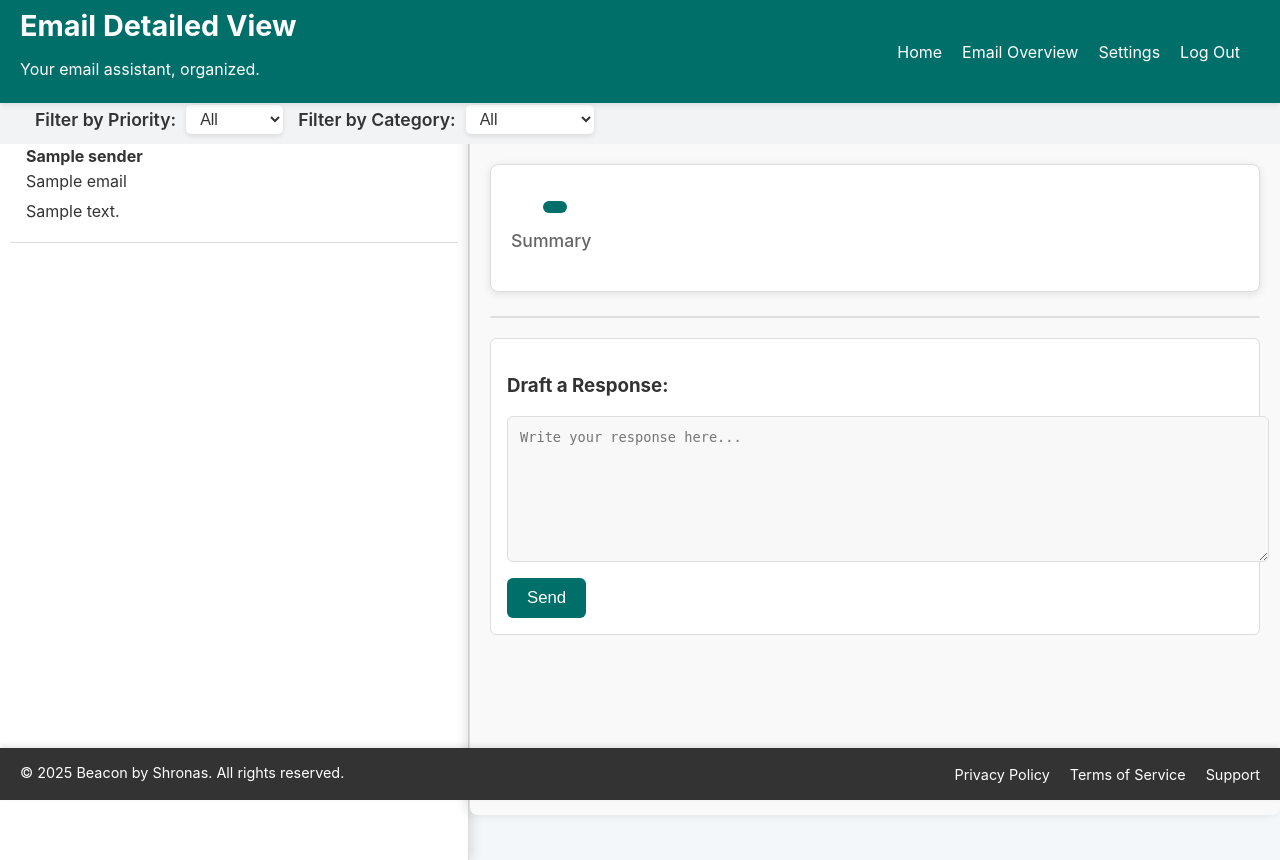
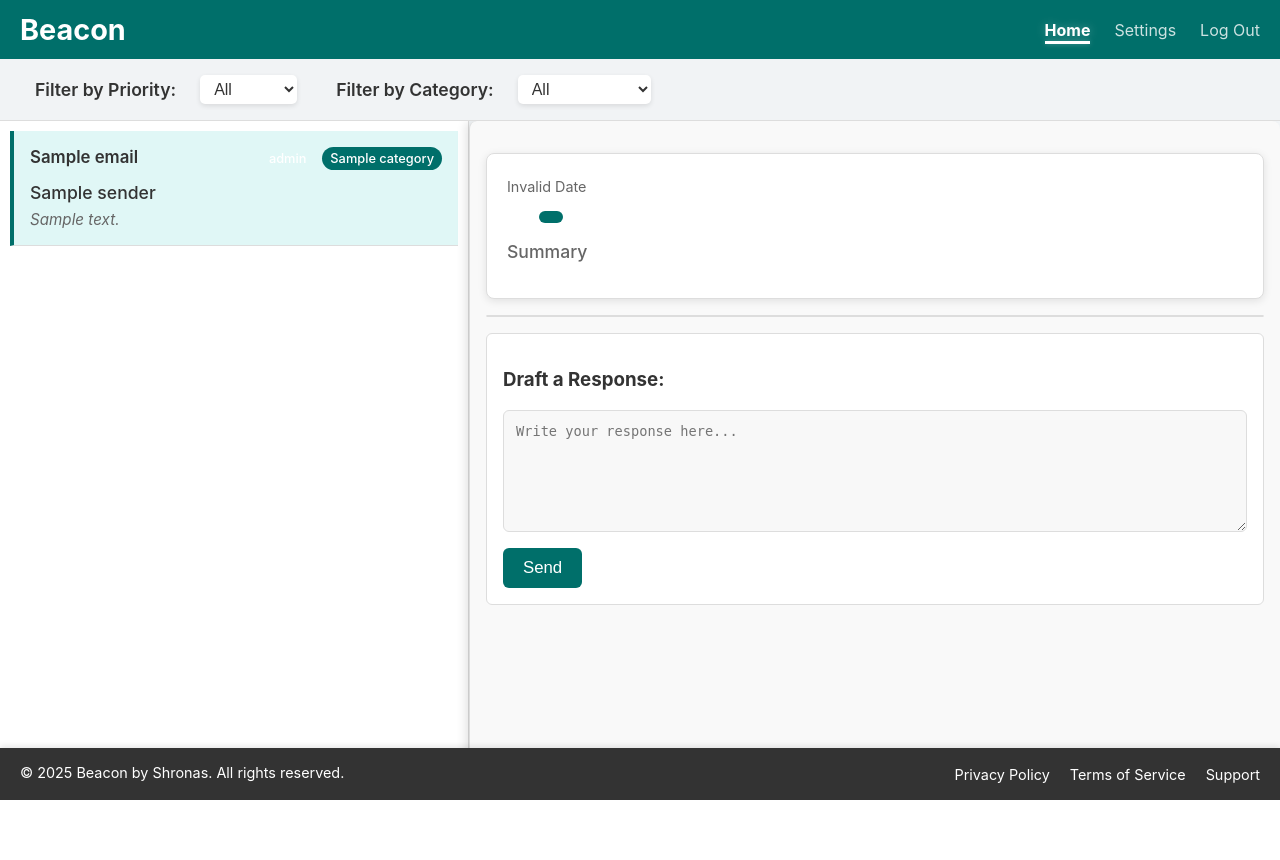
Before and after one commit to asergian/beacon, a Python web app: template app/templates/email_summary.html in a window 1280 px wide. After the commit the page ends 800 px from the top, so only its background shows below. Run offline with Jinja, Linux system fonts and the light colour scheme; the template is opened without the code that fills it: most values are stand-ins (such as "Sample title", 1, 10 or a date in 2020).

Commit message:
Major redesign on emails page. Fixes spacing/resize issues, fixed email body and injection bugs, style updates to all page components, better Flask session token management and error handling

```diff
--- a/app/__init__.py
+++ b/app/__init__.py
@@ -21,6 +21,7 @@ import logging
 from openai import AsyncOpenAI
 from typing import Optional
 import os
+from datetime import timedelta
 
 from .config import Config
 from .email.core.email_processor import EmailProcessor
@@ -97,6 +98,8 @@ def create_app(config_class: Optional[object] = Config) -> Flask:
     # Set up session configuration
     app.secret_key = os.environ.get('FLASK_SECRET_KEY', os.urandom(24))
     app.config['SESSION_TYPE'] = 'filesystem'
+    app.config['PERMANENT_SESSION_LIFETIME'] = timedelta(days=7)
+    app.config['SESSION_PERMANENT'] = True
     logger.info("Session configuration initialized")
 
     # Log the actual configuration values being used
--- a/app/auth/decorators.py
+++ b/app/auth/decorators.py
@@ -12,6 +12,6 @@ def login_required(f):
     @wraps(f)
     def decorated_function(*args, **kwargs):
         if 'user' not in session:
-            return redirect(url_for('auth.login'))
+            return redirect(url_for('auth.show_login'))
         return f(*args, **kwargs)
     return decorated_function
--- a/app/static/css/styles.css
+++ b/app/static/css/styles.css
@@ -1,23 +1,28 @@
-/* General Styles */
+:root {
+    --footer-height: 52px;  /* Adjust based on your footer's actual height */
+    --header-height: 60px;  /* Adjust based on your header's actual height */
+    --filters-height: 65px; /* Adjust based on your filters row's actual height */
+}
+
+/* General Layout */
 body {
-    font-family: 'Inter', Arial, sans-serif;
+    display: flex;
+    flex-direction: column;
+    height: 100vh;
     margin: 0;
-    padding: 0;
+    overflow: hidden;
+    font-family: -apple-system, BlinkMacSystemFont, 'Segoe UI', Roboto, Oxygen, Ubuntu, Cantarell, 'Open Sans', 'Helvetica Neue', sans-serif;
     background-color: #F4F7F9;
     color: #333333;
 }
 
 /* Header Styles */
 header {
-    position: fixed; /* Make header fixed */
-    top: 0; /* Position at the top */
-    left: 0; /* Align to the left */
-    right: 0; /* Align to the right */
-    background-color: #006F6A; /* Darker Teal */
-    padding: 8px 0; /* Reduced padding for a smaller header */
+    flex-shrink: 0;
+    background-color: #006F6A;
+    padding: 12px 0;
     color: white;
     box-shadow: 0 2px 6px rgba(0, 0, 0, 0.1);
-    z-index: 1000; /* Ensure it stays above other content */
 }
 
 .header-container {
@@ -27,9 +32,21 @@ header {
     padding: 0 20px;
 }
 
+.logo-container {
+    display: flex;
+    align-items: baseline;
+    gap: 12px;
+}
+
 .logo-container h1 {
     font-size: 1.8em;
     font-weight: bold;
+    margin: 0;
+}
+
+.logo-container .subtitle {
+    color: rgba(255, 255, 255, 0.8);
+    font-size: 1em;
     margin: 0;
 }
 
@@ -38,38 +55,52 @@ header {
     list-style: none;
     margin: 0;
     padding: 0;
-}
-
-.header-nav li {
-    margin-right: 20px;
+    gap: 24px;
 }
 
 .header-nav a {
-    color: white;
+    color: rgba(255, 255, 255, 0.8);
     text-decoration: none;
     font-size: 1em;
+    transition: color 0.2s ease;
 }
 
 .header-nav a:hover {
-    text-decoration: underline;
+    color: white;
+}
+
+.header-nav a.active {
+    color: white;
+    font-weight: 700;
+    position: relative;
+    text-shadow: 0 0 10px rgba(255, 255, 255, 0.3);
+}
+
+.header-nav a.active::after {
+    content: '';
+    position: absolute;
+    bottom: -4px;
+    left: 0;
+    width: 100%;
+    height: 3px;
+    background-color: white;
+    box-shadow: 0 0 5px rgba(255, 255, 255, 0.3);
 }
 
 /* Filters Row */
 .filters-row {
-    position: fixed; /* Make filters fixed */
-    top: 95px; /* Adjusted position to be directly below the header */
-    left: 0; /* Align to the left */
-    right: 0; /* Align to the right */
-    background-color: #F1F3F5; /* Light Gray */
-    padding: 10px 20px;
+    flex-shrink: 0;
+    background-color: #F1F3F5;
+    padding: 16px 20px;
     display: flex;
     align-items: center;
     justify-content: flex-start;
-    z-index: 999; /* Ensure it stays above other content */
+    gap: 24px;
+    border-bottom: 1px solid #ddd;
 }
 
 .filters-row label {
-    margin-right: 10px; /* Reduced margin for tighter layout */
+    margin-right: 0px; /* Reduced margin for tighter layout */
     margin-left: 15px; /* Reduced margin for tighter layout */
     font-size: 1.1em;
     font-weight: 600;
@@ -85,12 +116,11 @@ header {
     box-shadow: 0 2px 5px rgba(0, 0, 0, 0.1);
 }
 
-/* Content Section */
+/* Main Container */
 .container {
+    flex: 1; /* Allow the container to grow and fill available space */
     display: flex;
-    flex-grow: 1;
     overflow: hidden;
-    margin-top: 120px; /* Adjust margin to account for fixed header and filters */
 }
 
 /* Email List Column */
@@ -98,76 +128,112 @@ header {
     width: 35%;
     min-width: 300px;
     background-color: #ffffff;
-    border-right: 1px solid #ddd; /* Keeping the border for separation */
-    overflow-y: auto; /* Allow scrolling */
+    border-right: 1px solid #ddd;
+    overflow-y: auto;
     padding: 10px;
-    box-shadow: 4px 0 10px rgba(0, 0, 0, 0.1); /* Added consistent shadow */
-    height: calc(100vh - 80px); /* Adjust height to account for fixed header */
+    height: calc(100vh - var(--footer-height) - var(--header-height) - var(--filters-height));
 }
 
 .email-list {
     list-style: none;
     padding: 0;
     margin: 0;
+    margin-bottom: 16px; /* Ensure space above footer */
 }
 
-/* Email Item Priority Positioning */
 .email-item {
     padding: 16px;
     border-bottom: 1px solid #ddd;
     cursor: pointer;
-    transition: background-color 0.3s ease;
-    display: flex;
-    flex-direction: column;
-    justify-content: space-between;
-    position: relative; /* Added relative positioning for priority inside list item */
-    min-width: 400px; /* Set minimum width for email item */
+    transition: background-color 0.2s ease;
 }
 
-.email-item:hover {
-    background-color: #E0F7F6; /* Light Teal */
+.email-item.active {
+    background-color: #E0F7F6;
+    border-left: 4px solid #006F6A;
 }
 
-.email-item p {
-    margin: 5px 0;
+.email-item .email-header {
+    display: flex;
+    justify-content: space-between;
+    align-items: flex-start;
+    margin-bottom: 4px;
 }
 
-.email-item .email-priority_level {
-    color: #ffffff;
-    font-weight: 600;
-    padding: 6px 12px;
-    border-radius: 5px;
-    position: absolute; /* Position inside list item */
-    top: 10px; /* Adjusted to top-right of the list item */
-    right: 10px;
-    font-size: 0.9em;
-    text-transform: uppercase;
+.email-item .sender-name {
+    font-size: 1.1em;
+    font-weight: 500;
+    color: #333;
+    margin-bottom: 8px;
+    display: block;
 }
 
-.email-item .email-priority_level.High {
-    background-color: #d9534f; /* Red */
+.email-item .email-subject {
+    font-weight: 600;
+    color: #333;
+    margin: 0 0 6px 0;
+    font-size: 1.05em;
+    word-wrap: break-word;
+    overflow-wrap: break-word;
 }
 
-.email-item .email-priority_level.Medium {
-    background-color: #f0ad4e; /* Orange */
+.email-item .email-summary-preview {
+    display: -webkit-box;
+    display: box;
+    -webkit-line-clamp: 2;
+    line-clamp: 2;
+    -webkit-box-orient: vertical;
+    overflow: hidden;
+    color: #666;
+    margin: 0;
+    font-style: italic;
+    line-height: 1.2;
+    font-size: 0.95em;
 }
 
-.email-item .email-priority_level.Low {
-    background-color: #5bc0de; /* Light Blue */
+.email-item .tags-container {
+    display: flex;
+    gap: 8px;
+    margin-bottom: 8px;
+    flex-wrap: nowrap;
+    white-space: nowrap; /* Prevent tag wrapping */
+}
+
+.email-item .tag {
+    padding: 4px 8px;
+    border-radius: 16px;
+    font-size: 0.8em;
+    font-weight: 500;
+    color: white;
+}
+
+.email-item .tag.priority-high {
+    background-color: #d9534f;
+}
+
+.email-item .tag.priority-medium {
+    background-color: #f0ad4e;
+}
+
+.email-item .tag.priority-low {
+    background-color: #5bc0de;
+}
+
+.email-item .tag.category {
+    background-color: #006F6A;
 }
 
 /* Right Pane Styles */
 .email-details-column {
-    flex-grow: 1;
+    flex: 1;
     min-width: 500px;
-    padding: 20px;
+    padding: 16px;
     background-color: #f9f9f9;
+    overflow-y: auto;
     border-left: 1px solid #ddd;
     box-shadow: -4px 0 10px rgba(0, 0, 0, 0.1);
     border-radius: 8px;
-    margin-bottom: 16px;
-    overflow-y: auto;
-    height: calc(100vh - 145px); /* Adjusted to account for header, filters, and some padding */
+    height: calc(100vh - var(--footer-height) - var(--header-height) - var(--filters-height));
 }
 
 /* Email Details Header */
@@ -175,13 +241,13 @@ header {
     font-size: 1.8em;
     font-weight: 600;
     color: #333;
-    margin-bottom: 16px;
+    margin: 0 0 16px 0; /* Adjusted margin: top, right, bottom, left */
     line-height: 1.3;
 }
 
 /* Email Meta Section */
 .email-meta {
-    margin-bottom: 24px;
+    margin-bottom: 16px;
 }
 
 .sender-date {
@@ -237,13 +303,13 @@ header {
     background-color: #ffffff;
     border-radius: 8px;
     padding: 20px;
-    margin-bottom: 24px;
+    margin-bottom: 16px;
     border: 1px solid #ddd;
     box-shadow: 0 2px 8px rgba(0, 0, 0, 0.1);
 }
 
 .summary-section {
-    margin-bottom: 20px;
+    margin-bottom: 16px;
 }
 
 .summary-section h3 {
@@ -286,34 +352,34 @@ header {
     font-size: 0.9em;
 }
 
-/* Email Body */
+/* Email Body Container */
 #email-body {
     background-color: #ffffff;
     border-radius: 6px;
     margin-bottom: 16px;
     border: 1px solid #ddd;
-    position: relative;
+    overflow: hidden;
 }
 
 #email-body iframe {
     width: 100%;
     border: none;
     background: #fff;
-    overflow: hidden; /* Remove scrollbar from iframe */
 }
 
 /* Email Response Section */
 #email-response {
-    margin-top: 20px;
+    margin-top: 16px;
     padding: 16px;
     background-color: #ffffff;
     border-radius: 6px;
     border: 1px solid #ddd;
     box-shadow: none;
+    margin-bottom: 25px; /* Ensure space above footer */
 }
 
 #response-draft {
-    width: 100%;
+    width: 100%; /* Account for padding */
     padding: 12px;
     font-size: 1.05em;
     border-radius: 6px;
@@ -322,6 +388,7 @@ header {
     resize: vertical;
     min-height: 120px;
     color: #333;
+    box-sizing: border-box;
 }
 
 #response-draft:focus {
@@ -352,8 +419,9 @@ header {
     box-shadow: 0 0 5px rgba(0, 111, 106, 0.5);
 }
 
-/* Footer Styles */
+/* Footer adjustments */
 footer {
+    flex-shrink: 0;
     background-color: #333333;
     color: white;
     padding: 16px 0;
@@ -407,13 +475,14 @@ footer {
     }
 
     .filters-row {
-        flex-direction: column;
-        align-items: flex-start;
+        flex-direction: row;
+        align-items: center;
+        justify-content: flex-start;
     }
 
-    .filters-row select {
+    /* .filters-row select {
         margin-top: 10px;
-    }
+    } */
 
     .key-info-section ul {
         padding-left: 0;
--- a/app/static/js/script.js
+++ b/app/static/js/script.js
@@ -1,19 +1,59 @@
 // Initialize the page with the first (highest-priority) email
 function initializePage() {
     console.log('initializing page...');
+    const emailItems = Array.from(document.querySelectorAll('.email-item'));
 
-    if (emails.length > 0) {
-        const sortedEmails = [...emails].sort((a, b) => {
+    if (emailItems.length > 0) {
+        // Sort emails by priority and date
+        const sortedItems = emailItems.sort((a, b) => {
+            const emailA = JSON.parse(a.dataset.email);
+            const emailB = JSON.parse(b.dataset.email);
+
+            // Priority comparison (high: 1, medium: 2, low: 3)
             const priorities = { high: 1, medium: 2, low: 3 };
-            return priorities[a.priority] - priorities[b.priority];
+            const priorityDiff = priorities[emailA.priority_level.toLowerCase()] -
+                               priorities[emailB.priority_level.toLowerCase()];
+
+            if (priorityDiff !== 0) return priorityDiff;
+
+            // If same priority, sort by date (most recent first)
+            return new Date(emailB.date) - new Date(emailA.date);
         });
-        loadEmailDetails(sortedEmails[0]);
+
+        // Reorder DOM elements according to sort
+        const emailList = document.querySelector('.email-list');
+        sortedItems.forEach(item => emailList.appendChild(item));
+
+        // Load the first email
+        const firstEmailData = JSON.parse(sortedItems[0].dataset.email);
+
+        // Load email details for the first email without an event
+        loadEmailDetails(firstEmailData, sortedItems[0], null);
     }
 }
 
+document.addEventListener('DOMContentLoaded', () => {
+    initializePage();
+});
+
 // Load email details into the right column
-function loadEmailDetails(email) {
+function loadEmailDetails(email, email_item = null, event = null) {
     console.log('loading email on right pane...');
+
+    // Remove active class from all email items
+    document.querySelectorAll('.email-item').forEach(item => {
+        item.classList.remove('active');
+    });
+
+    // If a clicked item is provided via event, add the active class to it
+    const clicked_item = event ? event.currentTarget : null;
+    if (clicked_item) {
+        clicked_item.classList.add('active');
+    }
+    else if (email_item) {
+        email_item.classList.add('active');
+    }
+
     // Update details
     document.getElementById('details-subject').textContent = email.subject;
     document.getElementById('details-sender').textContent = email.sender;
@@ -62,7 +102,6 @@ function loadEmailDetails(email) {
     const iframe = document.createElement('iframe');
     iframe.style.width = '100%';
     iframe.style.border = 'none';
-    iframe.style.minHeight = '300px'; // Set a minimum height
     emailBody.appendChild(iframe);
 
     // Write the email content to the iframe
@@ -74,10 +113,15 @@ function loadEmailDetails(email) {
                 <base target="_blank">
                 <style>
                     body {
-                        font-family: Arial, sans-serif;
+                        font-family: -apple-system, BlinkMacSystemFont, 'Segoe UI', Roboto, Oxygen, Ubuntu, Cantarell, 'Open Sans', 'Helvetica Neue', sans-serif;
                         margin: 0;
                         padding: 16px;
                         color: #333;
+                        overflow: hidden;
+                    }
+                    img {
+                        max-width: 100%;
+                        height: auto;
                     }
                 </style>
             </head>
@@ -86,10 +130,44 @@ function loadEmailDetails(email) {
     `);
     doc.close();
 
-    // Adjust iframe height to content
+    // Adjust iframe height handling
     iframe.onload = () => {
-        iframe.style.height = iframe.contentWindow.document.body.scrollHeight + 'px';
+        const updateIframeHeight = () => {
+            const height = iframe.contentWindow.document.body.scrollHeight;
+            iframe.style.height = height + 'px';
+        };
+
+        updateIframeHeight();
+
+        // Add resize observer to handle dynamic content
+        let resizeTimeout;
+        const resizeObserver = new ResizeObserver(() => {
+            clearTimeout(resizeTimeout);
+            resizeTimeout = setTimeout(() => {
+                updateIframeHeight();
+            }, 100); // Adjust the timeout as needed
+        });
+
+        resizeObserver.observe(iframe.contentWindow.document.body);
+
+        // Cleanup function to disconnect observer when content changes
+        const cleanup = () => {
+            resizeObserver.disconnect();
+            window.removeEventListener('resize', updateIframeHeight);
+        };
+
+        // Add cleanup to iframe
+        iframe.cleanup = cleanup;
+
+        // Also update on window resize
+        window.addEventListener('resize', updateIframeHeight);
     };
+
+    // Cleanup previous iframe if it exists
+    if (emailBody.previousIframe && emailBody.previousIframe.cleanup) {
+        emailBody.previousIframe.cleanup();
+    }
+    emailBody.previousIframe = iframe;
 }
 
 // Send an email response
@@ -103,26 +181,47 @@ function sendEmailResponse() {
     alert("Email response sent!");
 }
 
-// Filter emails by priority
+// Filter emails by priority or category
 function filterEmails() {
     const priority = document.getElementById('priority-filter').value;
+    const category = document.getElementById('category-filter').value;
     const emails = document.querySelectorAll('.email-item');
     const filteredEmails = [];
 
     emails.forEach(emailElement => {
-        if (priority === 'all' || emailElement.dataset.priority === priority) {
+        const emailData = JSON.parse(emailElement.dataset.email);
+        const matchesPriority = priority === 'all' || emailData.priority_level.toLowerCase() === priority.toLowerCase();
+        const matchesCategory = category === 'all' || emailData.category.toLowerCase() === category.toLowerCase();
+
+        if (matchesPriority && matchesCategory) {
             emailElement.style.display = '';
-            // Store the email data from the data-email attribute (already in JSON format)
-            filteredEmails.push(JSON.parse(emailElement.dataset.email)); // Now this works because the data-email attribute is present
+            filteredEmails.push(emailData);
         } else {
             emailElement.style.display = 'none';
         }
     });
 
-    // If there are any visible emails, load the highest-ranked one in the filtered list
+    // Sort filtered emails by priority and date
+    filteredEmails.sort((a, b) => {
+        const priorities = { high: 1, medium: 2, low: 3 };
+        const priorityDiff = priorities[a.priority_level.toLowerCase()] -
+                           priorities[b.priority_level.toLowerCase()];
+
+        if (priorityDiff !== 0) return priorityDiff;
+        return new Date(b.date) - new Date(a.date);
+    });
+
+    // If there are any visible emails, load the highest-ranked one
     if (filteredEmails.length > 0) {
         loadEmailDetails(filteredEmails[0]);
-        console.log("Updating right pane with filtered email...");
+
+        // Update active state
+        document.querySelectorAll('.email-item').forEach(item => {
+            item.classList.remove('active');
+            if (JSON.parse(item.dataset.email).id === filteredEmails[0].id) {
+                item.classList.add('active');
+            }
+        });
     }
 }
 
@@ -131,6 +230,10 @@ String.prototype.capitalize = function() {
     return this.charAt(0).toUpperCase() + this.slice(1);
 };
 
-document.addEventListener("DOMContentLoaded", function () {
-    initializePage();
+// Attach event listeners and pass the event object
+document.querySelectorAll('.email-item').forEach(item => {
+    item.addEventListener('click', (event) => {
+        const emailData = JSON.parse(item.dataset.email);
+        loadEmailDetails(emailData, item, event);
+    });
 });
--- a/app/templates/email_summary.html
+++ b/app/templates/email_summary.html
@@ -16,13 +16,12 @@
     <header>
         <div class="header-container">
             <div class="logo-container">
-                <h1>Email Detailed View</h1>
-                <p class="subtitle">Your email assistant, organized.</p>
+                <h1>Beacon</h1>
+                <!-- <p class="subtitle">Email Client</p> -->
             </div>
             <nav class="header-nav">
                 <ul>
-                    <li><a href="/">Home</a></li>
-                    <li><a href="/emails">Email Overview</a></li>
+                    <li><a href="/" class="active">Home</a></li>
                     <li><a href="#">Settings</a></li>
                     <li><a href="/logout">Log Out</a></li>
                 </ul>
@@ -43,10 +42,10 @@
         <label for="category-filter">Filter by Category:</label>
         <select id="category-filter" onchange="filterEmails()">
             <option value="all">All</option>
-            <option value="work">High Priority</option>
             <option value="work">Work</option>
             <option value="personal">Personal</option>
             <option value="promotions">Promotions</option>
+            <option value="informational">Informational</option>
         </select>
     </div>
 
@@ -58,10 +57,13 @@
                 {% for email in emails %}
                 <li class="email-item" data-priority='{{ email.priority_level }}' data-email='{{ email|tojson|safe|e }}' onclick='loadEmailDetails({{ email|tojson|safe|e }})'>
                     <div class="email-header">
-                        <strong>{{ email.sender }}</strong>
-                        <span class="email-priority_level {{ email.priority_level }}">{{ email.priority_level }}</span>
+                        <span class="email-subject">{{ email.subject }}</span>
+                        <div class="tags-container">
+                            <span class="tag priority-{{ email.priority_level.lower() }}">{{ email.priority_level }}</span>
+                            <span class="tag category">{{ email.category }}</span>
+                        </div>
                     </div>
-                    <p class="email-subject">{{ email.subject }}</p>
+                    <span class="sender-name">{{ email.sender.split('<')[0].strip() }}</span>
                     <p class="email-summary-preview">{{ email.summary }}</p>
                 </li>
                 {% endfor %}
```
Also changed, not shown: app/email/core/gmail_client.py (+14 -0 lines).
